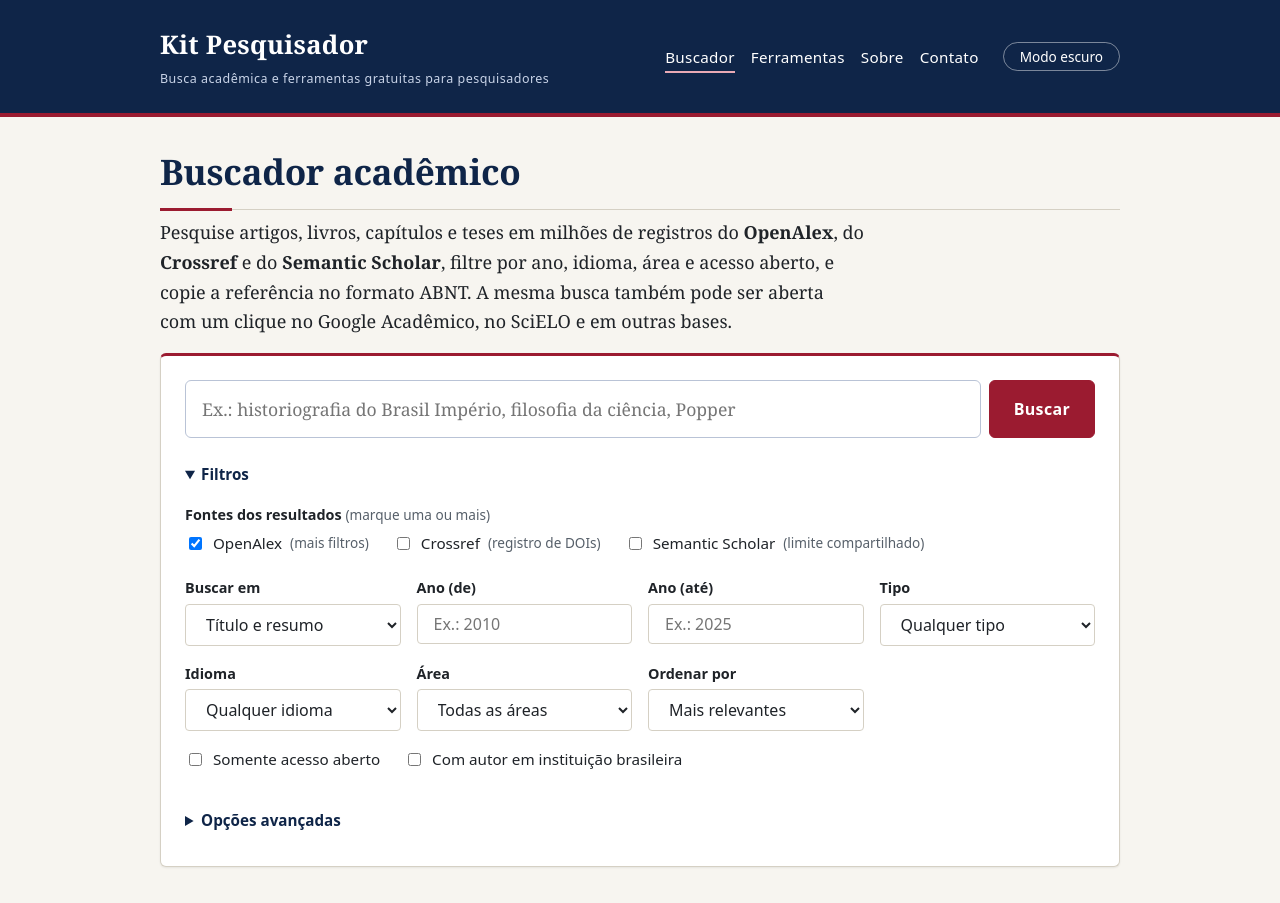
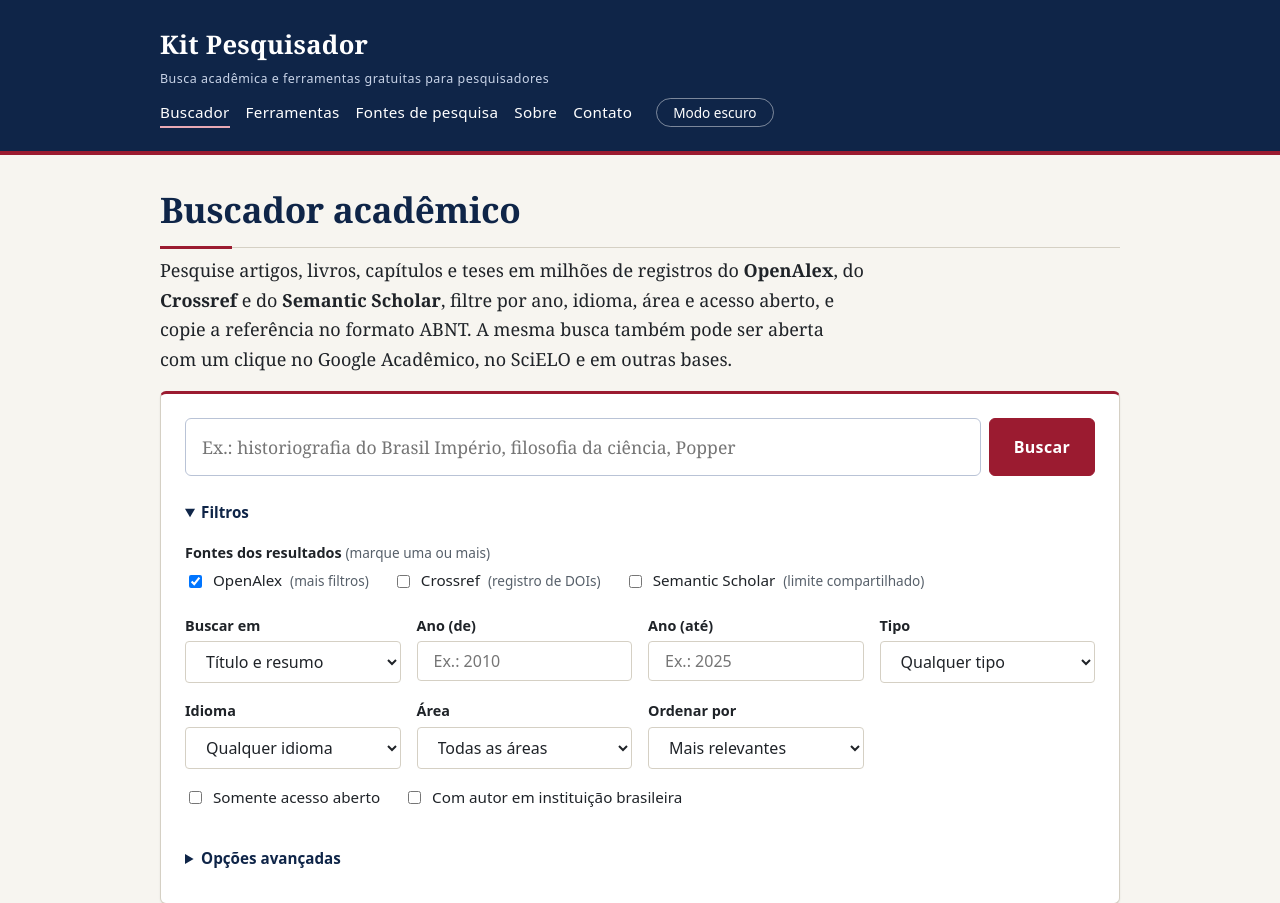
Before and after one commit to oficialconstante-del/kitpesquisador, an Eleventy site: page src/index.njk in a window 1280 px wide. Shown: the top 903 px of the page. Built offline with nearby package versions, Linux system fonts and the light colour scheme; Eleventy itself is replaced by a stand-in of ours; files that its build step writes are made by us from their sources.

Commit message:
Add 'Fontes de pesquisa' link to navigation

```diff
--- a/src/_includes/cabecalho.njk
+++ b/src/_includes/cabecalho.njk
@@ -5,6 +5,7 @@
       <ul class="menu">
         <li><a href="/"{% if page.url == "/" %} aria-current="page"{% endif %}>Buscador</a></li>
         <li><a href="/ferramentas/"{% if page.url == "/ferramentas/" %} aria-current="page"{% endif %}>Ferramentas</a></li>
+        <li><a href="/fontes-de-pesquisa/"{% if page.url == "/fontes-de-pesquisa/" %} aria-current="page"{% endif %}>Fontes de pesquisa</a></li>
         <li><a href="/sobre/"{% if page.url == "/sobre/" %} aria-current="page"{% endif %}>Sobre</a></li>
         <li><a href="/contato/"{% if page.url == "/contato/" %} aria-current="page"{% endif %}>Contato</a></li>
       </ul>
```
